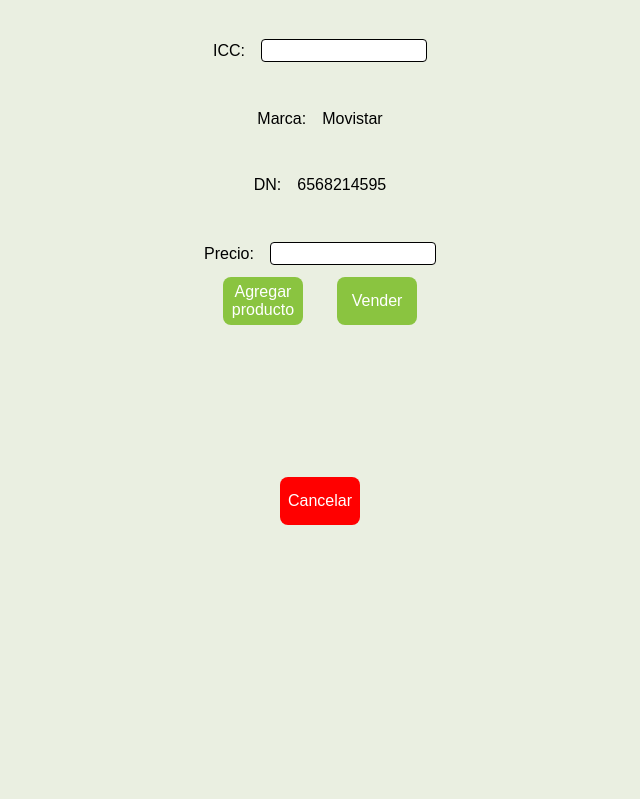
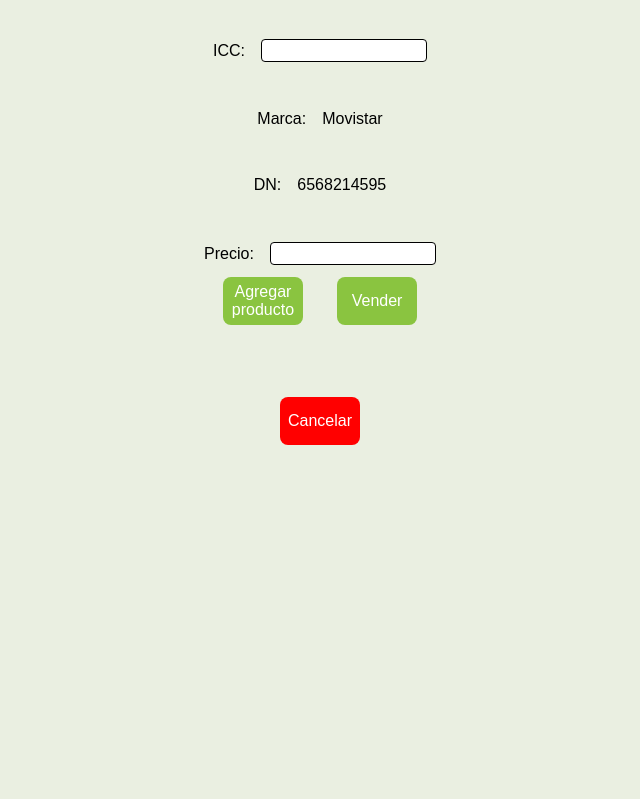
Before and after one commit to anfo270/Controlinventario, a PHP site: page /simsventa.html in a window 1280 px wide. Shown: the part 49-848 px from the top of the page, without its empty margins (320-960 px from the left). Run offline with PHP 8.4, Linux system fonts and the light colour scheme.

Commit message:
Cambios de la altura entre botones

```diff
--- a/css/ventas.css
+++ b/css/ventas.css
@@ -36,7 +36,7 @@ p{
 
 .botones{
     width: 20%;
-    height: 50%;
+    height: 30%;
     display: flex;
     justify-content: space-evenly;
     flex-direction: row;
```
